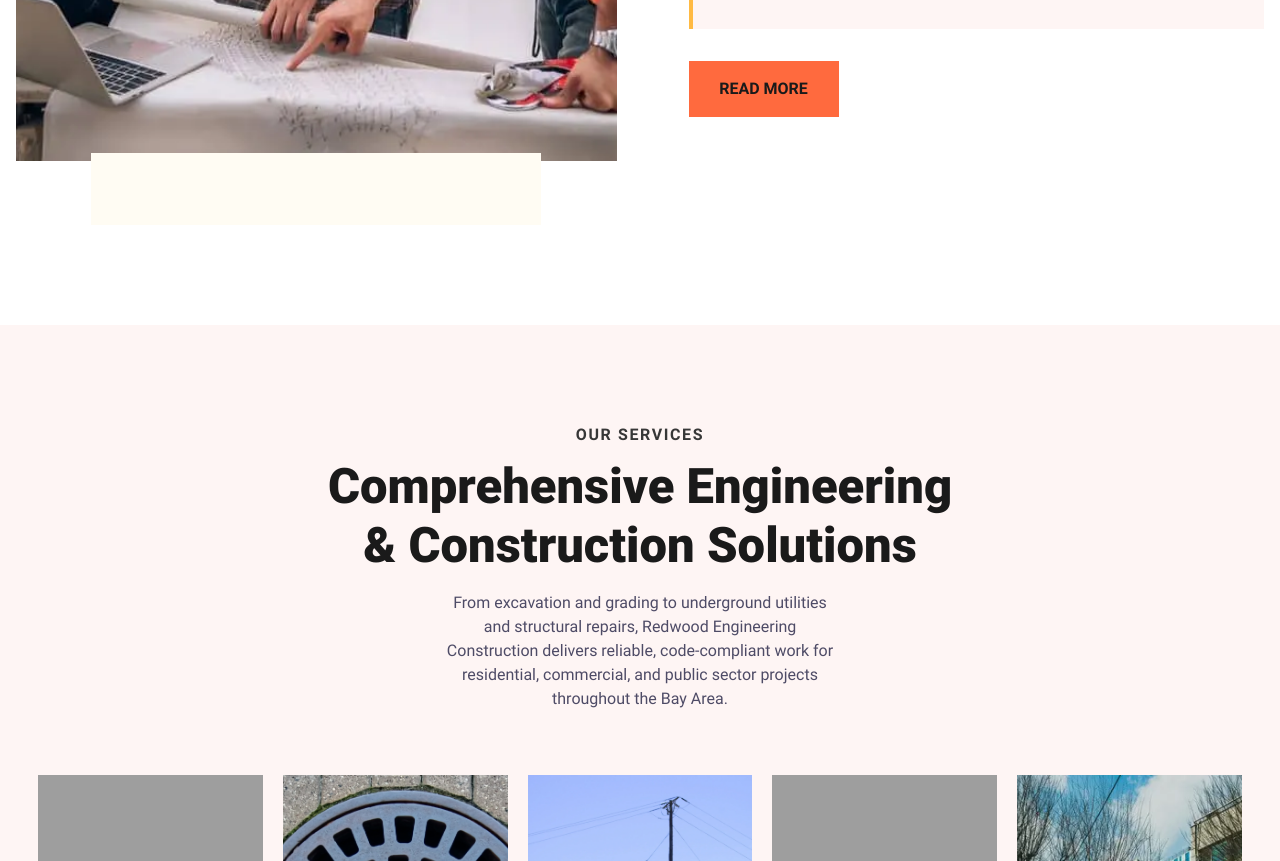
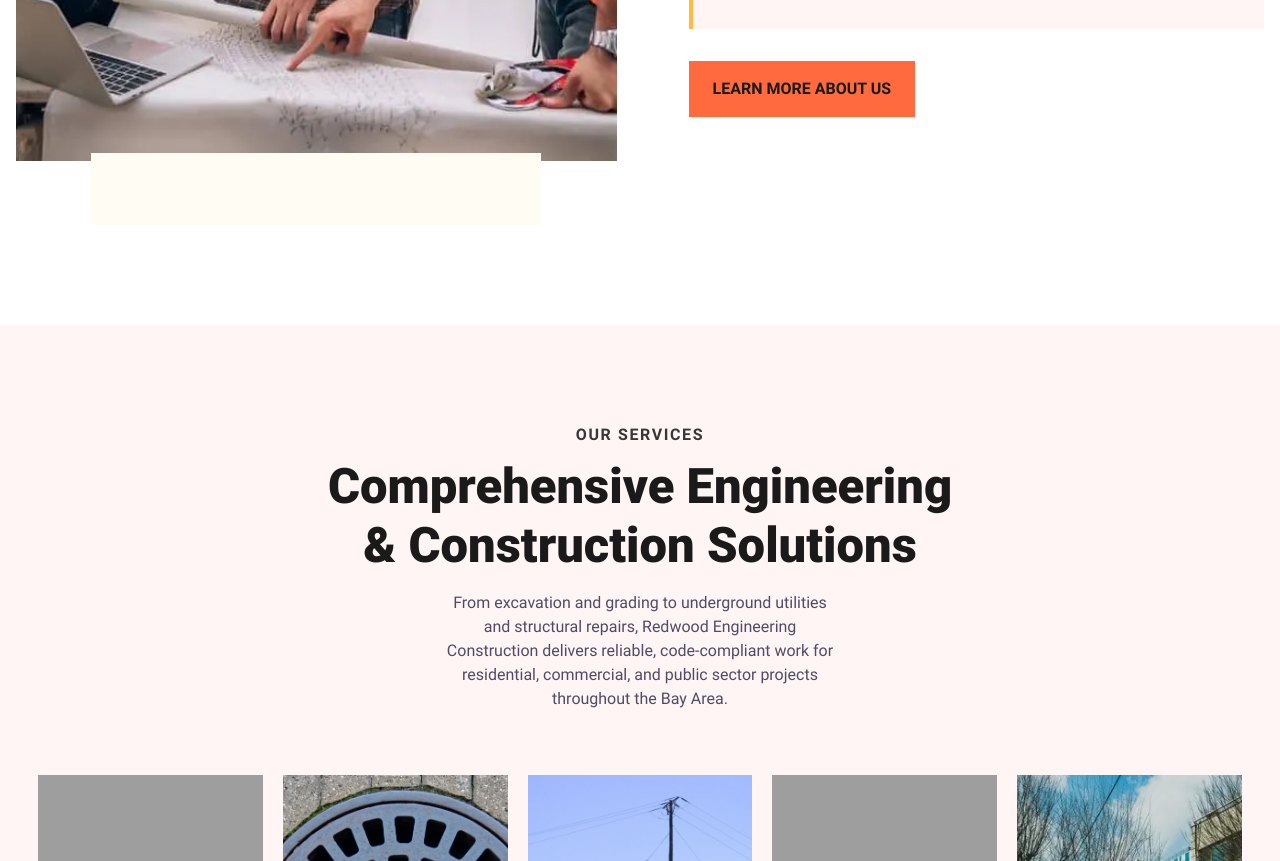
Before and after one commit to rcerney1/redwood_construction, an Eleventy site: page src/index.html in a window 1280 px wide. Shown: the part 1744-2605 px from the top of the page. Built offline with nearby package versions, Linux system fonts and the light colour scheme; Eleventy itself is replaced by a stand-in of ours; files that its build step writes are made by us from their sources; grey boxes are pictures that could not be loaded.

Commit message:
learn more

```diff
--- a/src/index.html
+++ b/src/index.html
@@ -201,7 +201,7 @@ Doing this will complete the overlapping "breaking the container" look.
                         foundations</li>
                 </ul>
             </div>
-            <a class="cs-button-solid" aria-label="learn more about our programs" href="/about">Read More</a>
+            <a class="cs-button-solid" aria-label="learn more about our programs" href="/about">Learn More About Us</a>
         </div>
         <!-- Right Image Section -->
         <div class="cs-image-group">
```
